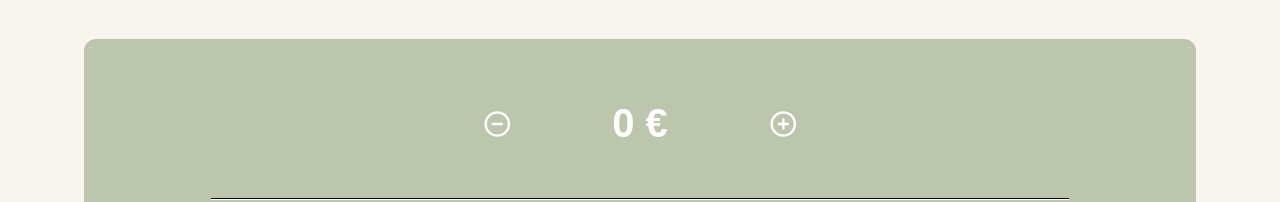
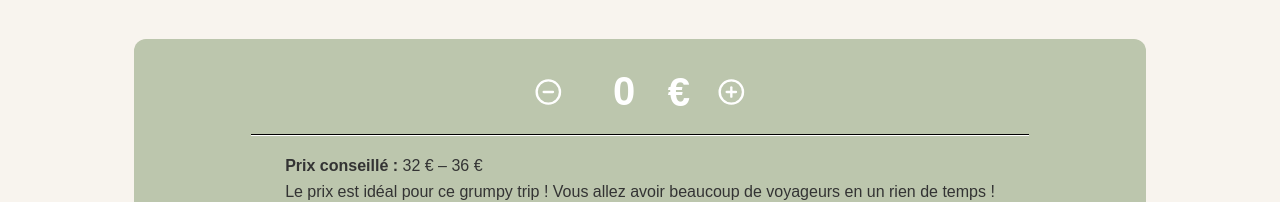
Before and after one commit to WildCodeSchool/2024-09-wns-bleu-2, a React (Vite) app in the folder frontend/: page /publish-route in a window 1280 px wide. Shown: the part 454-656 px from the top of the page. Built offline with nearby package versions, Linux system fonts and the light colour scheme; no server answers.

Commit message:
finish back for Book a trip page + change price selector

```diff
--- a/frontend/src/components/PublishRouteComponents/PriceSelector.tsx
+++ b/frontend/src/components/PublishRouteComponents/PriceSelector.tsx
@@ -36,13 +36,36 @@
             <CircleMinus size={28} style={{ color: "#fff" }} />
           </button>
 
-          <span
-            className="price-value"
-            aria-live="polite"
-            data-testid="price-value"
-          >
-            {price} €
-          </span>
+          <div className="price-input-wrapper">
+            <input
+              type="number"
+              min={MIN_PRICE}
+              max={MAX_PRICE}
+              value={isNaN(price) ? "" : price}
+              onChange={(e) => {
+                const inputValue = e.target.value;
+
+                if (inputValue === "") {
+                  setPrice(NaN);
+                  return;
+                }
+
+                const val = Number(inputValue);
+                if (val >= MIN_PRICE && val <= MAX_PRICE) {
+                  setPrice(val);
+                }
+              }}
+              onBlur={() => {
+                if (!price || isNaN(price)) {
+                  setPrice(MIN_PRICE);
+                }
+              }}
+              className="price-value-input"
+              aria-label="Prix par place"
+              data-testid="price-value"
+            />
+            <span className="euro-symbol"> €</span>
+          </div>
 
           <button
             type="button"
--- a/frontend/src/pages/BookATripPage.tsx
+++ b/frontend/src/pages/BookATripPage.tsx
@@ -1,18 +1,63 @@
-import { useParams } from "react-router-dom";
-import { Carpool, useGetCarpoolByIdQuery } from "../generated/graphql-types";
+import { useNavigate, useParams } from "react-router-dom";
+import {
+  Carpool,
+  useCreateBookingMutation,
+  useGetCarpoolByIdQuery,
+  useGetUserInfoQuery,
+} from "../generated/graphql-types";
 
 import "../styles/trip-cards.scss";
 import TripSingleCard from "../components/TripSingleCard";
 import { formatLongDate } from "../utils/dateUtils";
 import DriverInfo from "../components/bookATripPageComponents/DriverInfo";
 import BookingSummaryCard from "../components/bookATripPageComponents/BookingSummaryCard";
+import { toast } from "react-toastify";
 
 const BookATripPage = () => {
   const { id } = useParams();
+  const navigate = useNavigate();
 
   const { data, loading, error } = useGetCarpoolByIdQuery({
     variables: { getCarpoolByIdId: Number(id) },
   });
+
+  const { data: userData } = useGetUserInfoQuery();
+  const userId = userData?.getUserInfo.id;
+
+  const [creatBooking] = useCreateBookingMutation();
+
+  const handleBooking = async () => {
+    if (!userId) {
+      toast.error("Vous devez être connecté pour réserver un trajet.");
+      return;
+    }
+
+    const alreadyBooked = data?.getCarpoolById.bookings.some(
+      (booking) => booking.passenger.id === userId
+    );
+
+    if (alreadyBooked) {
+      toast.error("Vous avez déjà réservé ce trajet.");
+      return;
+    }
+
+    try {
+      await creatBooking({
+        variables: {
+          data: {
+            carpool_id: Number(id),
+            passenger_id: userId,
+            numPassenger: 1,
+            reservedAt: new Date().toISOString(),
+          },
+        },
+      });
+      toast.success("Réservation réussie !");
+      navigate(`/myreservations/${userId}`);
+    } catch (error) {
+      toast.error("Erreur lors de la réservation.");
+    }
+  };
 
   if (loading) return <p>Chargement...</p>;
   if (error || !data?.getCarpoolById)
@@ -27,7 +72,7 @@
         <BookingSummaryCard
           carpool={data.getCarpoolById as Carpool}
           numPassengers={1}
-          onBook={() => console.log("Réservation confirmée !")}
+          onBook={handleBooking}
         />
       </div>
     </div>
--- a/frontend/src/styles/price-selector.scss
+++ b/frontend/src/styles/price-selector.scss
@@ -23,6 +23,35 @@
 
     .price-selector {
       display: flex;
+      .price-input-wrapper {
+        position: relative;
+        .price-value-input {
+          width: 2em;
+          text-align: center;
+          font-size: 2.5rem;
+          font-weight: 700;
+          background: transparent;
+          border: none;
+          color: #fff;
+          outline: none;
+          padding-right: 0.8em;
+        }
+        .price-value-input::-webkit-outer-spin-button,
+        .price-value-input::-webkit-inner-spin-button {
+          -webkit-appearance: none;
+          margin: 0;
+        }
+        .euro-symbol {
+          position: absolute;
+          right: 6px;
+          top: 50%;
+          transform: translateY(-50%);
+          color: #fff;
+          font-size: 2.5rem;
+          font-weight: 700;
+          pointer-events: none;
+        }
+      }
     }
 
     button {
@@ -37,12 +66,6 @@
     svg {
       padding-left: 1em;
       padding-right: 1em;
-    }
-
-    .price-value {
-      font-size: 2.5rem;
-      font-weight: 700;
-      color: #fff;
     }
 
     b {
```
Also changed, not shown: frontend/src/graphql/mutations.ts (+23 -0 lines).
